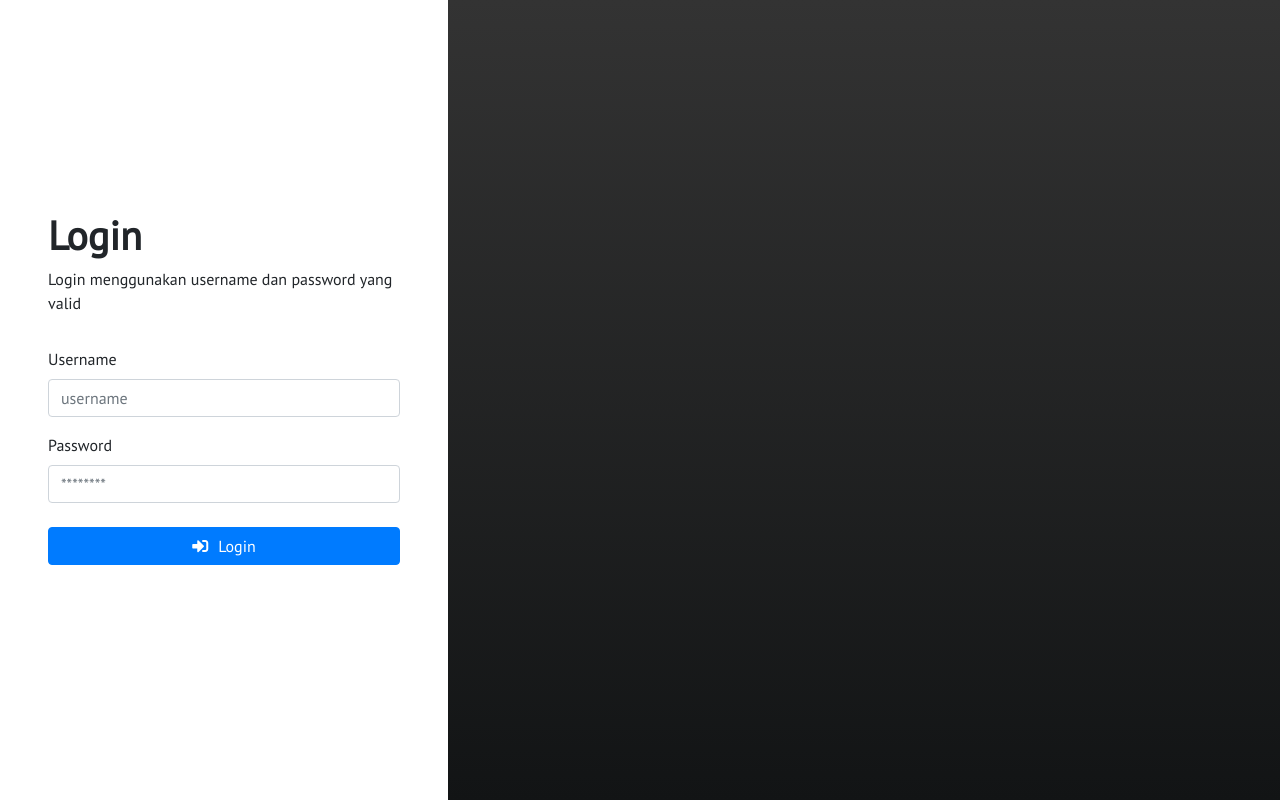
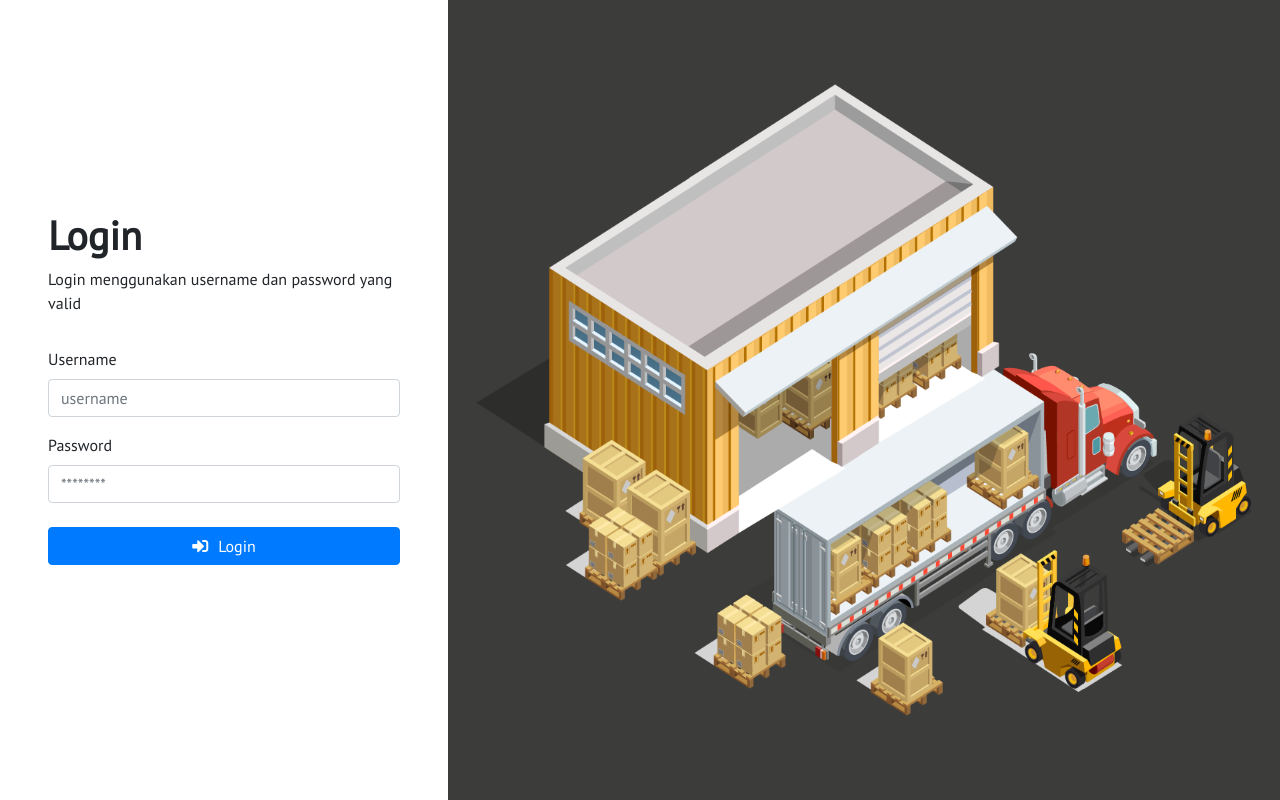
Before and after one commit to aldiwira/gudangku, a CodeIgniter app: page /database/ in a window 1280 px wide. Run offline with CodeIgniter, Linux system fonts and the light colour scheme; some libraries are stand-ins or nearby versions.

Commit message:
change background

```diff
--- a/application/views/admin/main.php
+++ b/application/views/admin/main.php
@@ -30,7 +30,7 @@
     <!-- /#sidebar-wrapper -->
 
     <!-- Page Content -->
-    <div id="page-content-wrapper">
+    <div id="page-content-wrapper" class="bg-light">
         <!-- Navbar -->
         <nav class="navbar navbar-dark bg-sidebar border-bottom">
             <button class="btn btn-white navbar-brand" id="menu-toggle">
--- a/application/views/users/login.php
+++ b/application/views/users/login.php
@@ -1,3 +1,10 @@
+<style>
+    @media screen and (max-width: 768px) {
+        #bg-img {
+            visibility: hidden;
+        }
+    }
+</style>
 <div class="d-flex flex-row position-absolute h-100 w-100">
     <div class="d-flex flex-column align-items-start justify-content-center p-5 w-35 h-100">
         <!-- Left content here -->
@@ -21,8 +28,8 @@
             </form>
         </div>
     </div>
-    <div class="left-wrapper bg-main d-flex w-65">
+    <div class="left-wrapper bg-main d-flex w-65" id="bg-img">
         <!-- Left content here -->
-
+        <img src="<?php base_url() ?>assets/image/register.png" class="w-100" alt="">
     </div>
 </div>
```
Also changed, not shown: assets/image/register.png.
